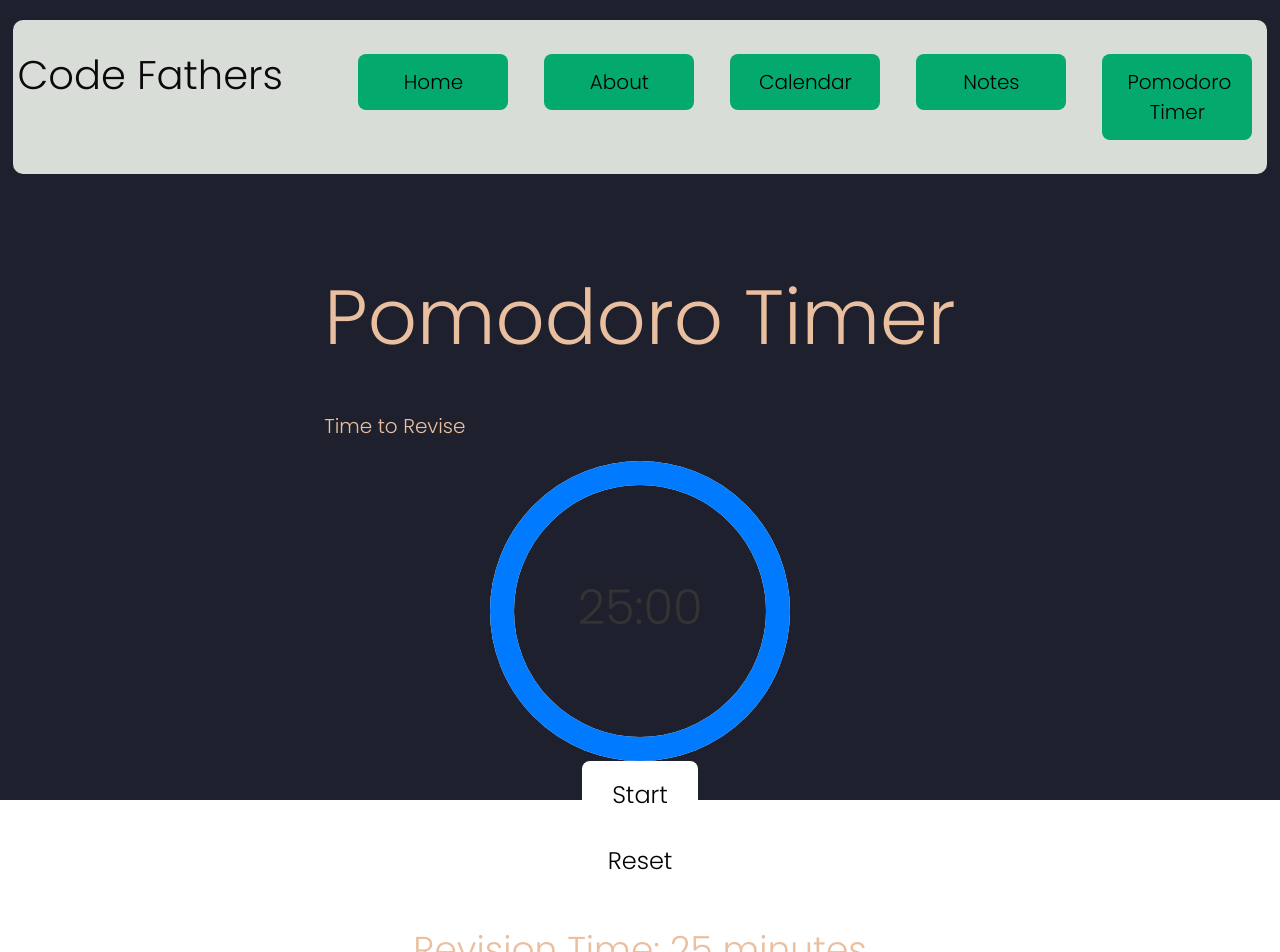
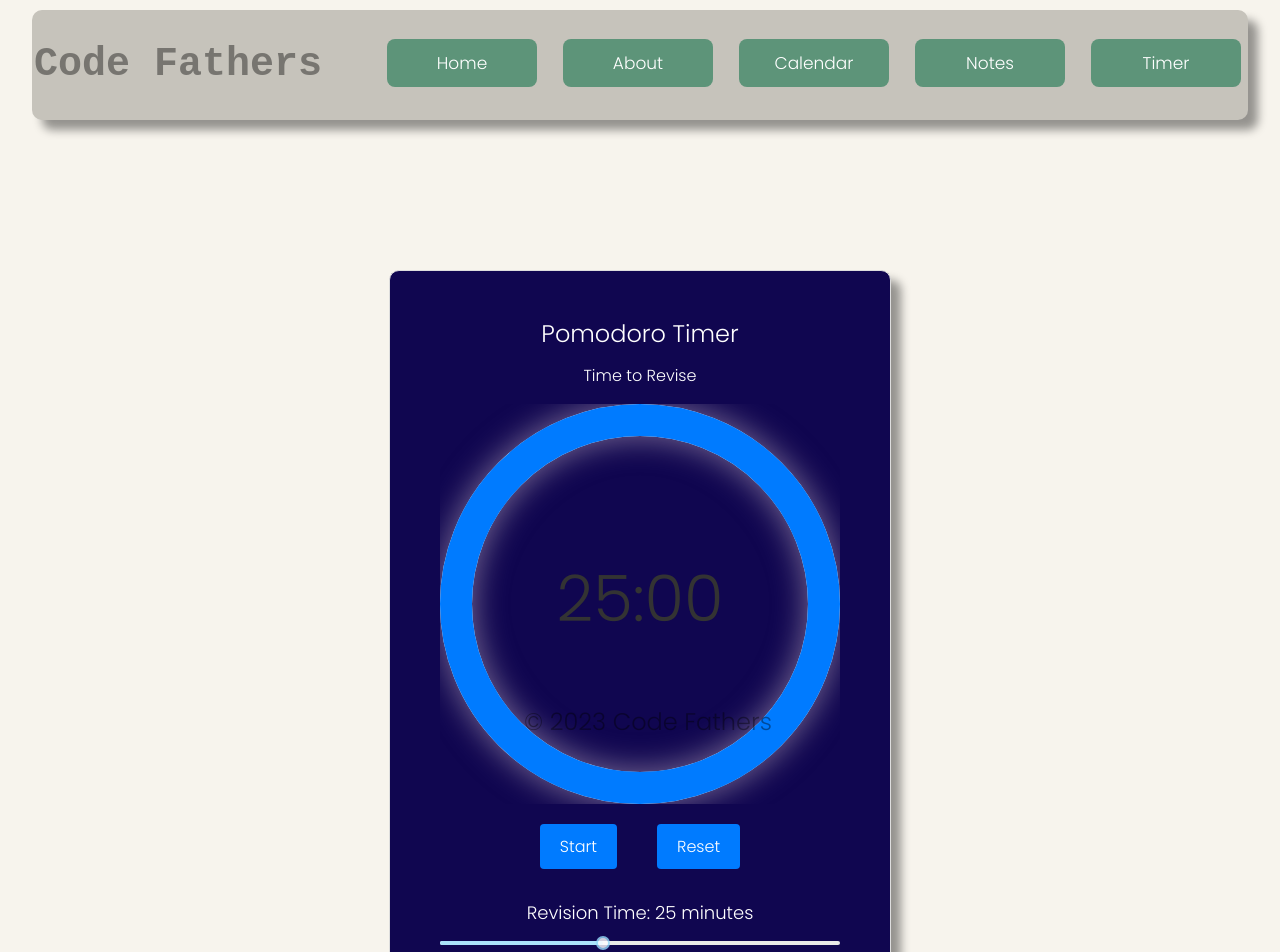
Before and after one commit to jabz80/Code-Fathers, a React (Vite) app in the folder client/: page /timer in a window 1280 px wide. Shown: the top 952 px of the page. Built offline with nearby package versions, Linux system fonts and the light colour scheme.

Commit message:
some styling done

```diff
--- a/client/src/App.css
+++ b/client/src/App.css
@@ -2,26 +2,28 @@
 @import url('https://fonts.googleapis.com/css2?family=Poppins:wght@100;200;300&display=swap');
 
 
-body {
+ body {
   font-family: 'Poppins', sans-serif;
   font-size: 24px;
-  color: #2B061E;
-  background: #ecf0f3;
+  background: #f7f4ed;
 }
 
 .navbar {
   display: flex;
   justify-content: space-around;
-  margin-top: 20px;
+  margin-top: 10px;
   margin-bottom: 50px;
-  background-color: #d8ddd8;
-  width: 98vw;
+  background-color: #c6c3bb;
+  box-shadow: 10px 10px 10px rgba(0, 0, 0, 0.399);
+  width: 95vw;
   border-radius: 10px;
 }
 
+
 .navbar h1 {
-  color: rgb(11, 10, 10);
   font-size: 40px;
+  font-family:monospace;
+  color: rgba(0, 0, 0, 0.4);
 }
 
 .navbar ul {
@@ -31,30 +33,32 @@ body {
 
 .navbar li {
   padding-left: 1rem;
-  margin: 10px;
+  margin: 5px;
 }
 
 .navbar li button {
   text-decoration: none;
-  font-size: 20px;
+  color: white;
+  font-size: 17px;
   width: 150px;
-  background-color: #04AA6D;
+  background-color: rgb(93, 148, 121);
   transition: transform 0.3s, background-color 0.3s;
 }
 
 .navbar li button:hover {
   color: #ffffff;
-  background-color: #69ab91;
-  transform: scale(0.9); /* Reduce the size to 90% when hovering */
+  background-color: #3c7760;
+  transform: scale(1.1);
 }
 
 .calender {
   text-align: center;
-  margin: 20px;
+  width: 90vw;
+  margin-bottom: 50px;
 }
 
 input[type=text], select, textarea {
-  width: 95vw;
+  width: 88vw;
   padding: 12px;
   border: 1px solid #ccc;
   border-radius: 10px;
@@ -66,10 +70,12 @@ input[type=text], select, textarea {
 
 
 input[type=submit] {
-  background-color: #04AA6D;
+  background-color: rgb(93 148 121);
+  width: 120px;
   padding: 12px 20px;
+  color: white;
   border: none;
-  border-radius: 4px;
+  border-radius: 10px;
   cursor: pointer;
   transition: transform 0.3s, background-color 0.3s;
 
@@ -77,17 +83,20 @@ input[type=submit] {
 
 
 input[type=submit]:hover {
-  background-color: #69ab91;
-  transform: scale(0.9); /* Reduce the size to 90% when hovering */
+  background-color: #3c7760;
+  transform: scale(1.1); /* Reduce the size to 90% when hovering */
 
 }
 
 
 .container {
   border-radius: 10px;
+  width: 88vw;
   background-color: #d8ddd8;
+  box-shadow: 10px 10px 10px rgba(0, 0, 0, 0.399);
   padding: 20px;
 }
+
 
 main {
   display: flex;
@@ -133,52 +142,17 @@ button {
   flex-shrink: 0;
 }
 
-/* .icon {
-  color: #2B061E;
-  border: 1px solid #2B061E;
-  border-radius: 5px;
-  width: 2rem;
-  height: 2rem;
-  text-align: center;
+.footer {
+  position: fixed;
+  bottom: 0;
+  left: 0;
+  margin: 40px;
+  width: 95vw;
+  height: 100px;
 }
 
-p > span, p > button {
-  margin-right: 0.2rem;
+.footer p {
+  color: rgba(0, 0, 0, 0.4);
+  text-align: center;
+  padding: 20px;
 }
-
-.snack-filters {
-  margin-bottom: 2rem;
-}
-
-.close-title {
-  margin-bottom: 0.1rem;
-}
-
-form {
-  min-height: 20vh;
-  display: flex;
-  justify-content: center;
-  align-items: center;
-  flex-direction: column;
-}
-
-form input,
-form button {
-padding: 0.5rem;
-font-size: 1.2rem;
-border: none;
-background: white;
-margin: 10px;
-}
-
-form button {
-  color: #875053;
-  cursor: pointer;
-  transition: all 0.3s ease;
-  margin-left: 5px;
-}
-
-form button:hover {
-  background: #2B061E;
-  color: white;
-} */
--- a/client/src/App.jsx
+++ b/client/src/App.jsx
@@ -1,6 +1,7 @@
 import { useState } from 'react';
 import { Routes, Route } from 'react-router-dom';
 import { Header } from './components';
+import { Footer } from './components';
 import './App.css';
 import { HomePage, AboutPage, NotFoundPage, CalendarPage, NotesPage, AddNotePage, PomodoroPage } from './pages';
 import { ExampleProvider } from './contexts';
@@ -22,6 +23,7 @@ function App() {
           <Route path="/*" element={<NotFoundPage />} />
         </Route>
       </Routes>
+      <Footer />
     </ExampleProvider>
   );
 }
--- a/client/src/components/Calendar/index.jsx
+++ b/client/src/components/Calendar/index.jsx
@@ -81,7 +81,7 @@ export default function CalendarApp(){
 
     return(
         <>
-        <Calendar onChange={handleChange} value={date} />
+        <Calendar onChange={handleChange} value={date} className='calender'/>
         <p>Selected date is {date.toLocaleDateString()}</p>
         <form onSubmit={handleSubmit} className='container'>
             <label htmlFor='userId'>User ID</label>
--- /dev/null
+++ b/client/src/components/Footer/index.jsx
@@ -0,0 +1,9 @@
+import React from 'react'
+
+export default function Footer() {
+  return (
+    <div className="footer">
+      <p>&copy; 2023 Code Fathers</p>
+  </div>
+  )
+}
--- a/client/src/components/Header/index.jsx
+++ b/client/src/components/Header/index.jsx
@@ -23,7 +23,7 @@ export default function Header() {
               <NavLink to="/notes" style={styles}><button>Notes</button></NavLink>
             </li>
             <li>
-            <NavLink to="/timer" style={styles}><button>Pomodoro Timer</button></NavLink>
+            <NavLink to="/timer" style={styles}><button>Timer</button></NavLink>
             </li>
           </ul>
         </nav>
--- a/client/src/components/Pomodoro/index.jsx
+++ b/client/src/components/Pomodoro/index.jsx
@@ -73,7 +73,7 @@ export default function Pomodoro() {
   const percentage = ((minutes * 60 + seconds) / (revisionTime  * 60)) * 100;
 
   return (
-    <>
+    <div className="pomodoro">
       <div>
         <h1>Pomodoro Timer</h1>
         {!displayMessage && <p>Time to Revise</p>}
@@ -113,6 +113,6 @@ export default function Pomodoro() {
           onChange={handleBreakChange}
         />
       </div>
-    </>
+    </div>
   );
 }
--- a/client/src/components/index.jsx
+++ b/client/src/components/index.jsx
@@ -5,3 +5,4 @@ export {default as NoteCard} from "./NoteCard"
 export {default as NoteFilters} from "./NoteFilters"
 export {default as NoteForm} from "./NoteForm"
 export { default as Pomodoro } from './Pomodoro';
+export { default as Footer } from './Footer'
--- a/client/src/pages/PomodoroPage/index.css
+++ b/client/src/pages/PomodoroPage/index.css
@@ -1,9 +1,56 @@
 body {
-    background-color: #1e212d;
-    color: #eabf9f;
-    height: 100vh;
+    background-color: #f7f4ed;
 }
 
-p {
-    font-size: 20px;
-}
+.pomodoro {
+    background-color: #100650;
+    border: 1px solid #ddd;
+    border-radius: 10px;
+    box-shadow: 10px 10px 10px rgba(0, 0, 0, 0.399);
+    padding: 50px;
+    width: 400px;
+    margin: 0 auto;
+    margin-top: 100px;
+    text-align: center;
+  }
+
+  .pomodoro .CircularProgressbar-path {
+    filter: drop-shadow(0 0 4px rgba(241, 224, 224, 0.5));
+  }
+
+  .pomodoro h1 {
+    font-size: 24px;
+    margin: 0;
+    color: white;
+  }
+
+  .pomodoro p {
+    font-size: 16px;
+    color: white;
+  }
+
+  .pomodoro button {
+    background-color: #007bff;
+    color: #fff;
+    border: none;
+    border-radius: 4px;
+    padding: 10px 20px;
+    font-size: 16px;
+    margin: 20px;
+    cursor: pointer;
+  }
+
+  .pomodoro button:hover {
+    background-color: #0056b3;
+  }
+
+  .pomodoro .rc-slider {
+    width: 100%;
+    margin-top: 10px;
+  }
+
+  .pomodoro h2 {
+    font-size: 18px;
+    margin: 10px 0;
+    color: white;
+  }
```
